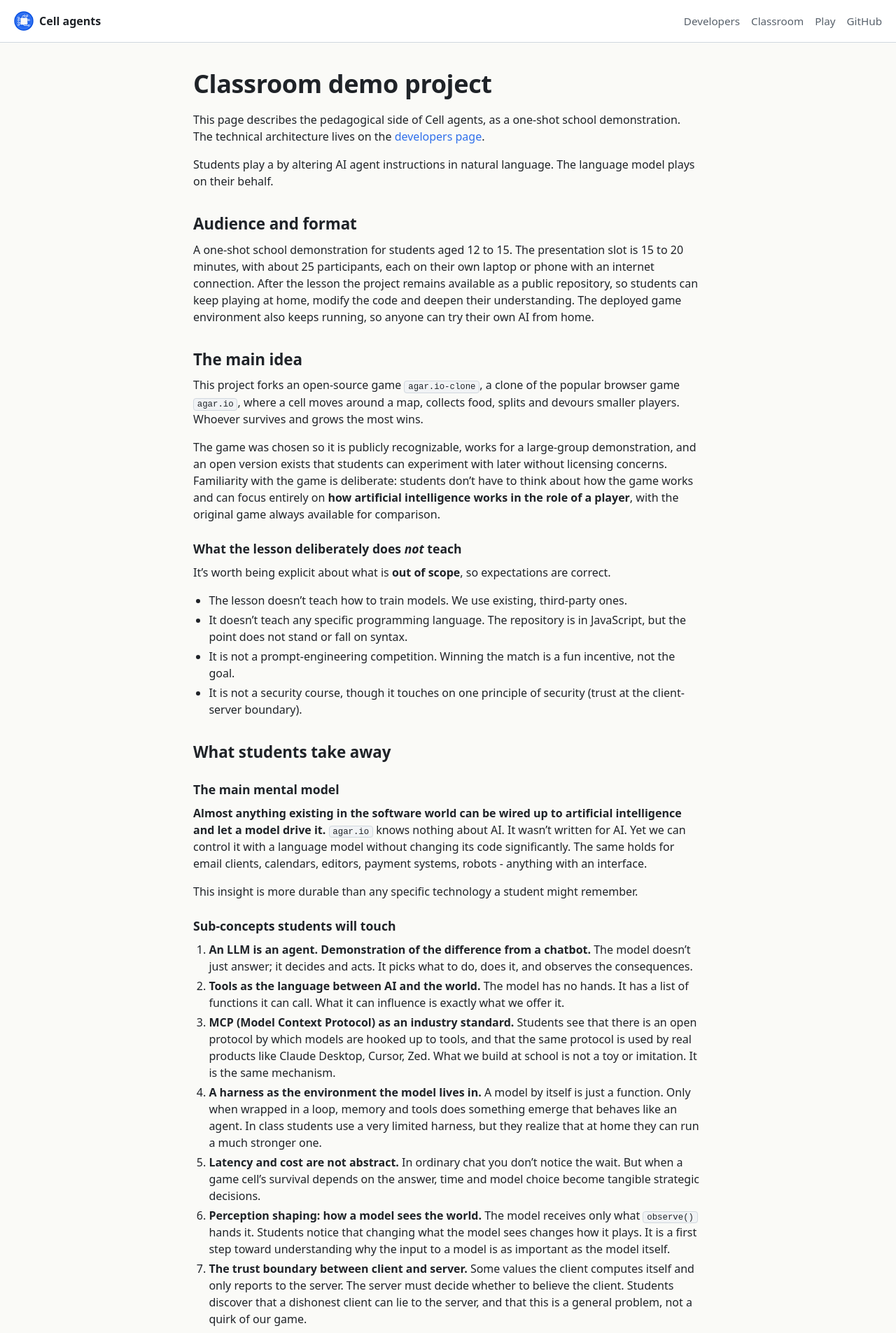
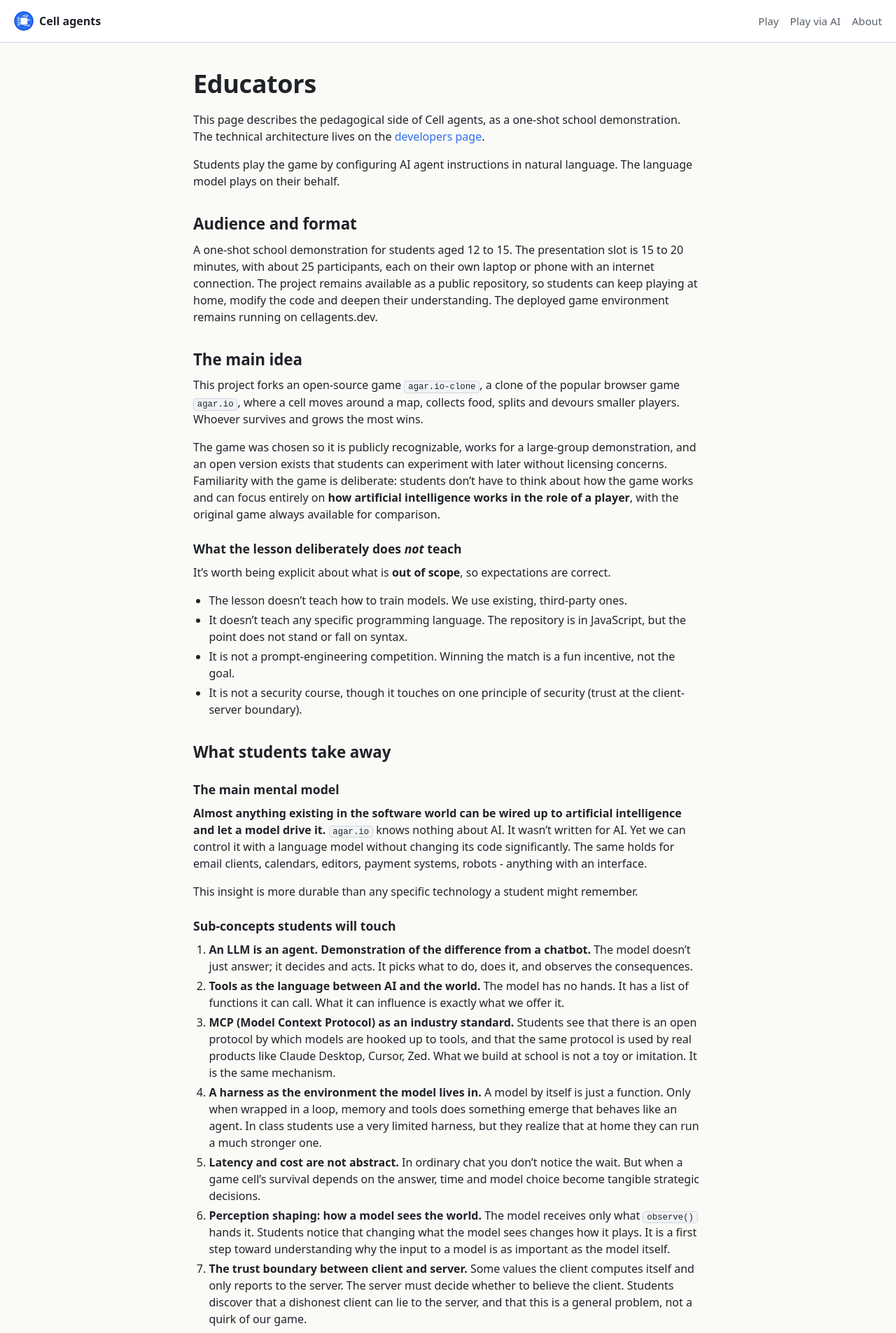
Before and after one commit to cellagents/cellagents.dev, a Jekyll site: the page built from educators.md, in a window 1280 px wide. Shown: the top 1905 px of the page at 70% size. Built offline with Jekyll 4.4.1, drawn with Linux system fonts in a browser that asks for light colours; some of the changed text lies outside the part shown.

Commit message:
feat: new nav structure, About + Play via AI pages, Educators rename
- Classroom page renamed Educators; permalink /classroom/ -> /educators/
- Hero row 1 (primary): Play, Play via AI, About
- Hero row 2 (secondary): For developers, For educators, GitHub
- Header right nav: Play, Play via AI, About
- Footer: Home, About, For developers, For educators, GitHub (centered)
- New /about/ page with explicit links to developers and educators
- New /play-via-ai/ page covering Claude Desktop, Claude Code,
  Cursor, and a plain Node script against the public MCP endpoint

```diff
--- a/_config.yml
+++ b/_config.yml
@@ -11,7 +11,9 @@ links:
   github: https://github.com/cellagents
   contact: mailto:info@cellagents.dev
   developers: /developers/
-  classroom: /classroom/
+  about: /about/
+  educators: /educators/
+  playViaAi: /play-via-ai/
   home: /
 
 # No plugins beyond what GitHub Pages ships; no third-party gems.
@@ -25,5 +27,5 @@ exclude:
   - vendor
   - .jekyll-cache
 
-# Permalinks: `/developers/`, `/classroom/` etc. - friendlier than `.html`.
+# Permalinks: `/developers/`, `/educators/` etc. - friendlier than `.html`.
 permalink: pretty
--- a/_layouts/default.html
+++ b/_layouts/default.html
@@ -22,10 +22,9 @@
                 <span class="brand-name">{{ site.title }}</span>
             </a>
             <nav class="site-nav" aria-label="Primary">
-                <a href="{{ site.links.developers | relative_url }}">Developers</a>
-                <a href="{{ site.links.classroom | relative_url }}">Classroom</a>
                 <a href="{{ site.links.play }}">Play</a>
-                <a href="{{ site.links.github }}">GitHub</a>
+                <a href="{{ site.links.playViaAi | relative_url }}">Play via AI</a>
+                <a href="{{ site.links.about | relative_url }}">About</a>
             </nav>
         </header>
         <main class="page">
@@ -37,10 +36,10 @@
     {% endif %}
     <footer class="site-footer">
         <a href="{{ site.links.home | relative_url }}">Home</a> ·
-        <a href="{{ site.links.developers | relative_url }}">Developers</a> ·
-        <a href="{{ site.links.classroom | relative_url }}">Classroom</a> ·
-        <a href="{{ site.links.github }}">GitHub</a> ·
-        <a href="{{ site.links.contact }}">Contact</a>
+        <a href="{{ site.links.about | relative_url }}">About</a> ·
+        <a href="{{ site.links.developers | relative_url }}">For developers</a> ·
+        <a href="{{ site.links.educators | relative_url }}">For educators</a> ·
+        <a href="{{ site.links.github }}">GitHub</a>
     </footer>
 </body>
 </html>
--- a/classroom.md
+++ b/educators.md
@@ -1,7 +1,7 @@
 ---
 layout: default
-title: Classroom demo project
-permalink: /classroom/
+title: Educators
+permalink: /educators/
 description: A one-shot classroom demonstration where students write prompts and an LLM plays a multiplayer game on their behalf. Audience, learning outcomes, lesson arc, and conditions.
 ---
 
@@ -9,17 +9,16 @@ This page describes the pedagogical side of Cell agents, as a one-shot
 school demonstration. The technical architecture lives on the
 [developers page]({{ site.links.developers | relative_url }}).
 
-Students play a by altering AI agent instructions in natural language. The language model plays on their behalf.
+Students play the game by configuring AI agent instructions in natural language. The language model plays on their behalf.
 
 ## Audience and format
 
 A one-shot school demonstration for students aged 12 to 15. The
 presentation slot is 15 to 20 minutes, with about 25 participants, each
-on their own laptop or phone with an internet connection. After the
-lesson the project remains available as a public repository, so
-students can keep playing at home, modify the code and deepen their
-understanding. The deployed game environment also keeps running, so
-anyone can try their own AI from home.
+on their own laptop or phone with an internet connection. The project
+remains available as a public repository, so students can keep
+playing at home, modify the code and deepen their understanding.
+The deployed game environment remains running on cellagents.dev.
 
 ## The main idea
 
--- a/style.css
+++ b/style.css
@@ -87,12 +87,7 @@ a:focus-visible {
 }
 
 .actions-secondary {
-    margin-top: 0.25rem;
-    font-size: 0.95rem;
-}
-
-.actions-secondary a {
-    color: var(--muted);
+    margin-top: 0;
 }
 
 .btn {
```
Also changed, not shown: _includes/hero.html (+5 -4 lines), about.md (added, +35 -0 lines), developers.md (+1 -1 lines), play-via-ai.md (added, +99 -0 lines), README.md.
